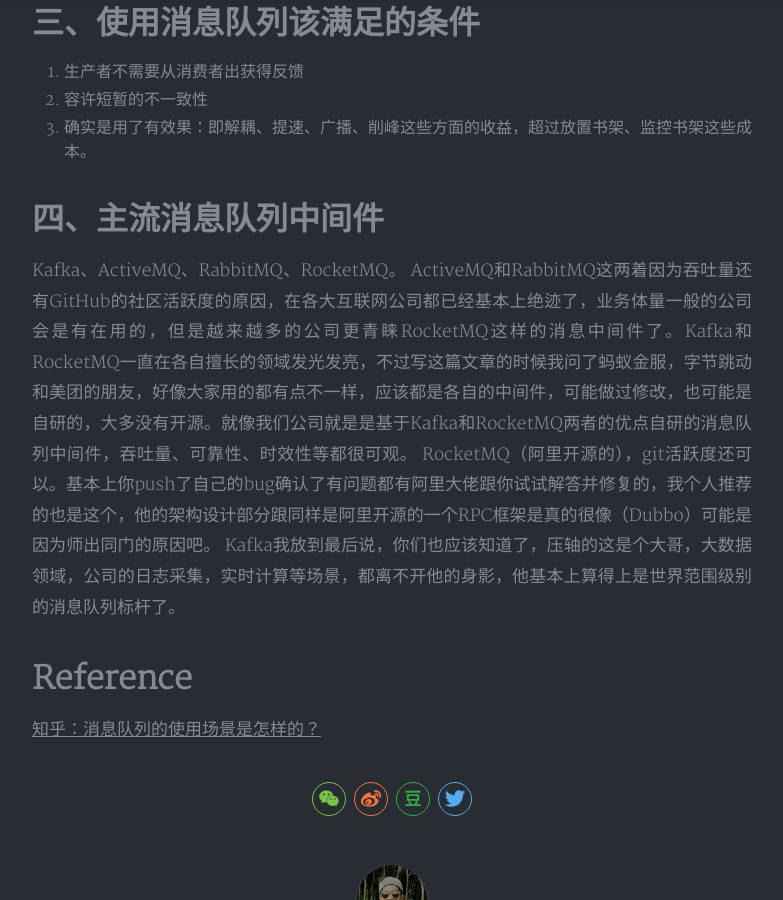
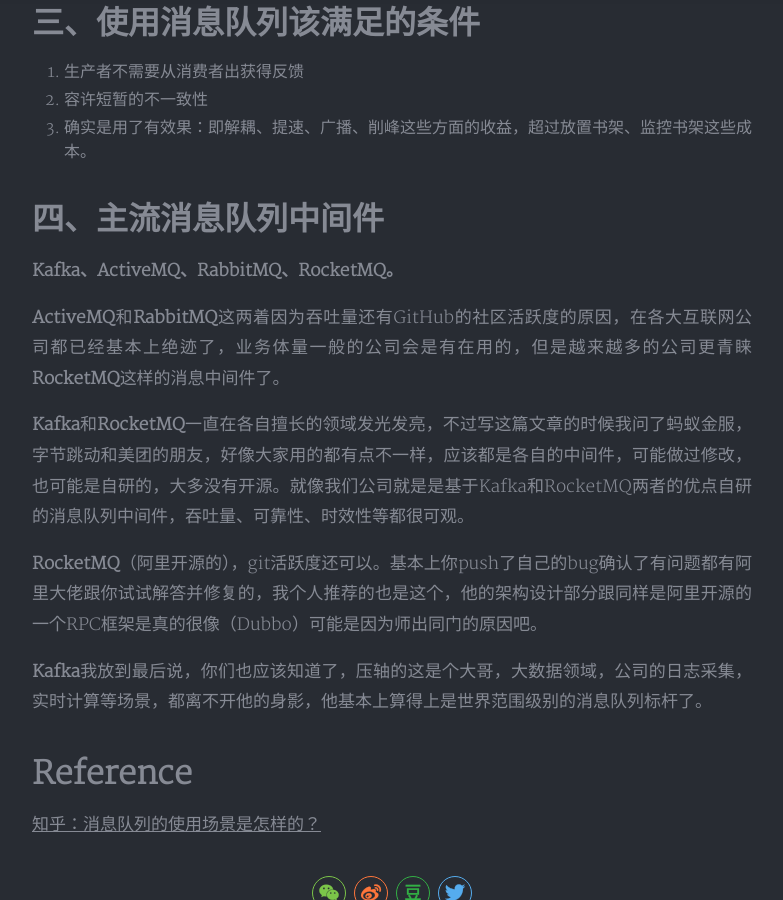
Before and after one commit to hugoTQ/hugoTQ.github.io, a Jekyll site: the page built from _posts/2023-05-05-【Java】【消息队列】消息队列的使用场景.md, in a window 1280 px wide and 900 px high, scrolled down 740 px. Shown: the whole window, without its empty margins (248-1031 px from the left). Built offline with Jekyll 4.4.1, drawn with Linux system fonts in a browser that asks for light colours; nearby versions of some CDN libraries; our own code applies the rules of GitHub Pages for plain Markdown files; a style sheet for code colours, icons or effects is not loaded.

```diff
--- a/_posts/2023-05-05-【Java】【消息队列】消息队列的使用场景.md
+++ b/_posts/2023-05-05-【Java】【消息队列】消息队列的使用场景.md
@@ -16,10 +16,15 @@
 3. 确实是用了有效果：即解耦、提速、广播、削峰这些方面的收益，超过放置书架、监控书架这些成本。
 
 # 四、主流消息队列中间件
-Kafka、ActiveMQ、RabbitMQ、RocketMQ。
-ActiveMQ和RabbitMQ这两着因为吞吐量还有GitHub的社区活跃度的原因，在各大互联网公司都已经基本上绝迹了，业务体量一般的公司会是有在用的，但是越来越多的公司更青睐RocketMQ这样的消息中间件了。Kafka和RocketMQ一直在各自擅长的领域发光发亮，不过写这篇文章的时候我问了蚂蚁金服，字节跳动和美团的朋友，好像大家用的都有点不一样，应该都是各自的中间件，可能做过修改，也可能是自研的，大多没有开源。就像我们公司就是是基于Kafka和RocketMQ两者的优点自研的消息队列中间件，吞吐量、可靠性、时效性等都很可观。
-RocketMQ（阿里开源的），git活跃度还可以。基本上你push了自己的bug确认了有问题都有阿里大佬跟你试试解答并修复的，我个人推荐的也是这个，他的架构设计部分跟同样是阿里开源的一个RPC框架是真的很像（Dubbo）可能是因为师出同门的原因吧。
-Kafka我放到最后说，你们也应该知道了，压轴的这是个大哥，大数据领域，公司的日志采集，实时计算等场景，都离不开他的身影，他基本上算得上是世界范围级别的消息队列标杆了。
+**Kafka、ActiveMQ、RabbitMQ、RocketMQ。**
+
+**ActiveMQ**和**RabbitMQ**这两着因为吞吐量还有GitHub的社区活跃度的原因，在各大互联网公司都已经基本上绝迹了，业务体量一般的公司会是有在用的，但是越来越多的公司更青睐**RocketMQ**这样的消息中间件了。
+
+**Kafka**和**RocketMQ**一直在各自擅长的领域发光发亮，不过写这篇文章的时候我问了蚂蚁金服，字节跳动和美团的朋友，好像大家用的都有点不一样，应该都是各自的中间件，可能做过修改，也可能是自研的，大多没有开源。就像我们公司就是是基于Kafka和RocketMQ两者的优点自研的消息队列中间件，吞吐量、可靠性、时效性等都很可观。
+
+**RocketMQ**（阿里开源的），git活跃度还可以。基本上你push了自己的bug确认了有问题都有阿里大佬跟你试试解答并修复的，我个人推荐的也是这个，他的架构设计部分跟同样是阿里开源的一个RPC框架是真的很像（Dubbo）可能是因为师出同门的原因吧。
+
+**Kafka**我放到最后说，你们也应该知道了，压轴的这是个大哥，大数据领域，公司的日志采集，实时计算等场景，都离不开他的身影，他基本上算得上是世界范围级别的消息队列标杆了。
 
 
 # Reference
```
